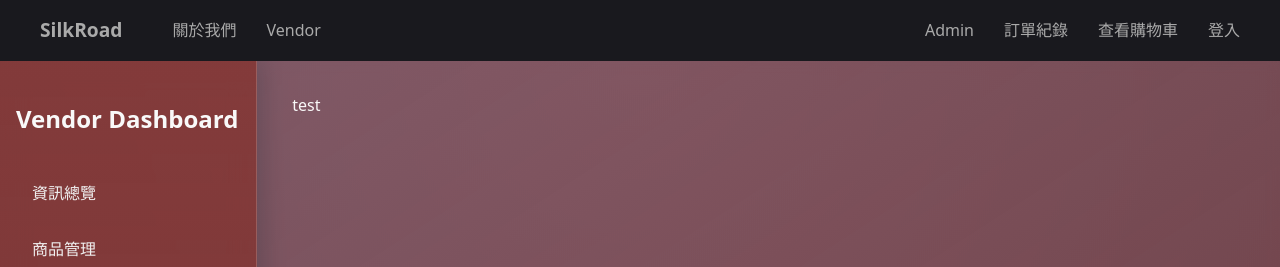
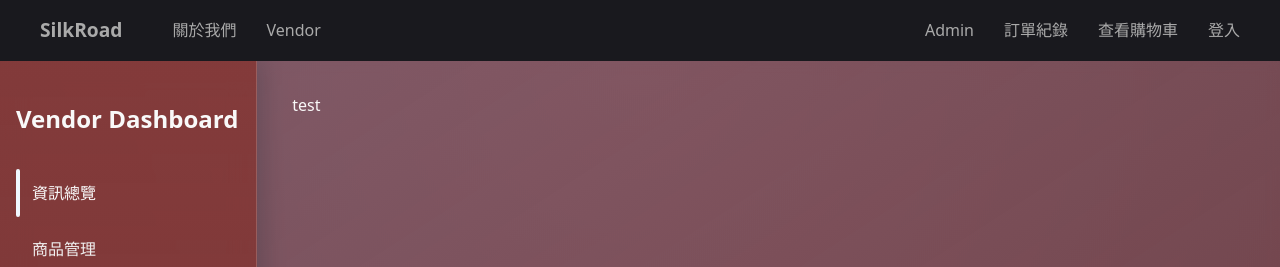
Before and after one commit to Sajuna94/SilkRoad, a React (Vite) app in the folder silkroad-frontend-react/: page /SilkRoad/vendor/dashboard in a window 1280 px wide. Shown: the top 267 px of the page. Built offline with nearby package versions, Linux system fonts and the light colour scheme.

Commit message:
add dashboard selected hint

```diff
--- a/silkroad-frontend-react/src/pages/Admin/Dashboard/index.tsx
+++ b/silkroad-frontend-react/src/pages/Admin/Dashboard/index.tsx
@@ -24,7 +24,7 @@ export default function Dashboard() {
               key={tab.id}
               onClick={() => setActiveTab(tab.id)}
               className={`${styles.tabButton} ${
-                activeTab === tab.id ? "active" : ""
+                activeTab === tab.id ? styles.active : ""
               }`}
             >
               {tab.name}
--- a/silkroad-frontend-react/src/pages/Vendor/Dashboard/index.tsx
+++ b/silkroad-frontend-react/src/pages/Vendor/Dashboard/index.tsx
@@ -26,7 +26,7 @@ export default function VendorDashboardPage() {
               key={t.id}
               onClick={() => navigate(`#${t.id}`)}
               className={`${styles.tabButton} ${
-                currentId === t.id ? "active" : ""
+                currentId === t.id ? styles.active : ""
               }`}
             >
               {t.label}
```
